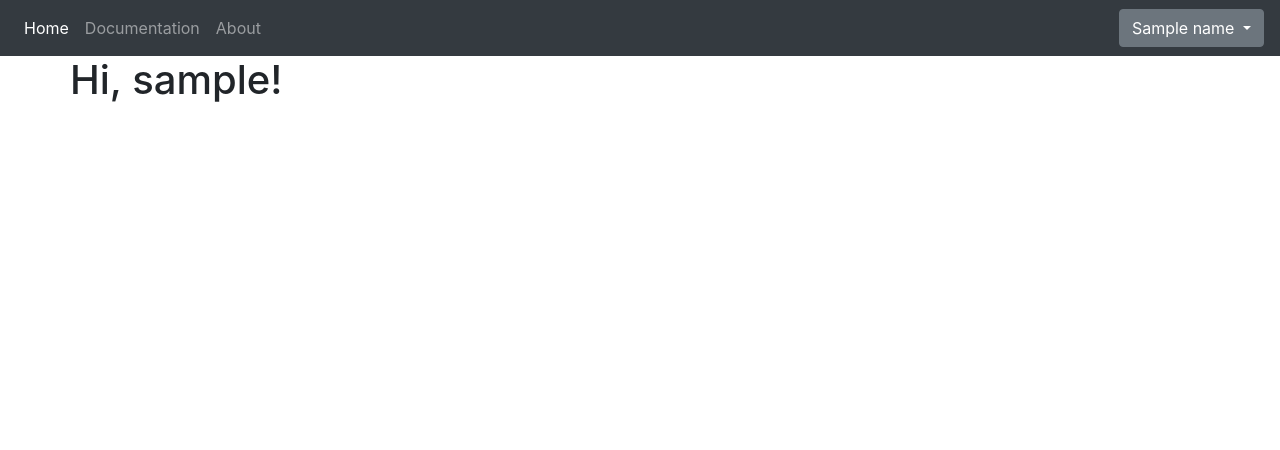
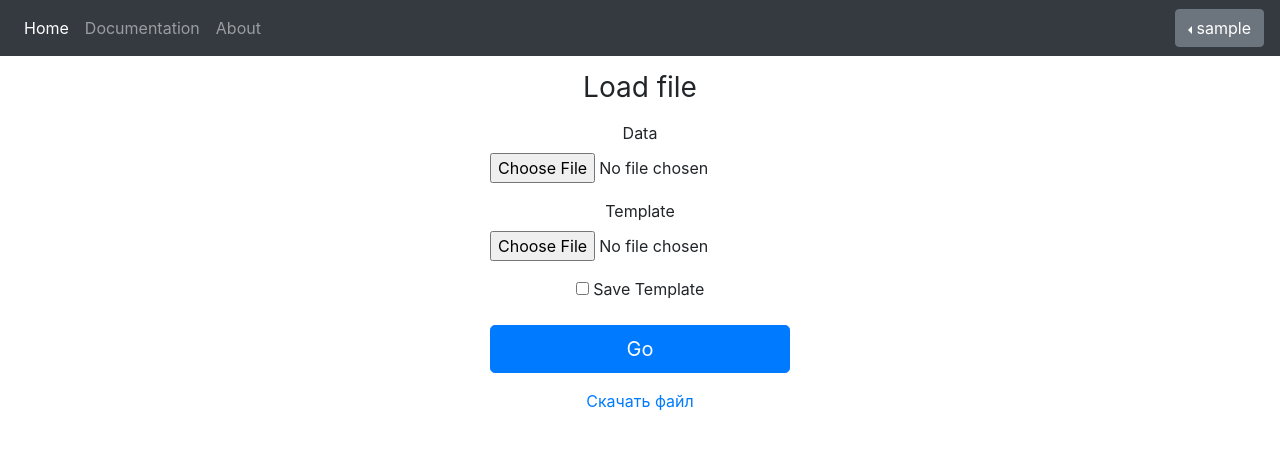
Before and after one commit to oizovita/Flask, a Flask app: template templates/user.html in a window 1280 px wide. Shown: the top 450 px of the page. Run offline with Flask 2, Linux system fonts and the light colour scheme; a user stored in the database is signed in; tables that the repository leaves empty hold one stand-in row (values such as "Sample post"); the template is opened without the code that fills it: values that come from a table or form of the project are taken from there, most other values are stand-ins (such as "Sample title", 1, 10 or a date in 2020); some libraries are stand-ins or nearby versions.

Commit message:
added the ability to load data and patterns. implemented downloading archive files

```diff
--- a/app.py
+++ b/app.py
@@ -4,6 +4,7 @@ from flask_openid import OpenID
 from config import Configuration
 from flask_login import LoginManager
 from flask_sqlalchemy import SQLAlchemy
+
 
 app = Flask(__name__)
 app.config.from_object(Configuration)
@@ -14,4 +15,4 @@ login = LoginManager(app)
 login.init_app(app)
 login.login_view = 'login'
 
-oid = OpenID(app, os.path.join(Configuration.basedir, 'tmp'))
+oid = OpenID(app, os.path.join(Configuration.BASEDIR, 'tmp'))
--- a/forms.py
+++ b/forms.py
@@ -1,8 +1,8 @@
 from models import Users
 from flask_wtf import FlaskForm
-from wtforms import StringField, PasswordField, BooleanField, SubmitField
+from wtforms import StringField, PasswordField, BooleanField
 from wtforms.validators import DataRequired, EqualTo, Email, ValidationError
-
+from flask_wtf.file import FileRequired, FileField
 
 class LoginForm(FlaskForm):
     login = StringField('Username', validators=[DataRequired()])
@@ -26,3 +26,8 @@ class RegistrationForm(FlaskForm):
         user = Users.query.filter_by(email=email.data).first()
         if user is not None:
             raise ValidationError('Please use a different email address.')
+
+class TemplateForm(FlaskForm):
+    data = FileField('Data', validators=[FileRequired()])
+    template = FileField('Template', validators=[FileRequired()])
+    save_tmp = BooleanField('Save Template', default=False)
--- a/main.py
+++ b/main.py
@@ -1,5 +1,6 @@
 import view
 from app import app
 
+
 if __name__ == ('__main__'):
     app.run()
--- a/templates/login.html
+++ b/templates/login.html
@@ -12,7 +12,7 @@ Login
     {{ form.hidden_tag() }}
     <img class="mb-4" src="../static/icons.png" alt="" width="72" height="72">
     <h1 class="h3 mb-3 font-weight-normal">Please sign in</h1>
-    <p>
+    <p >
         {{ form.login.label }}<br>
         {{ form.login(size=32) }}
     </p>
@@ -23,6 +23,7 @@ Login
     <p>{{ form.remember_me() }} {{ form.remember_me.label }}</p>
     <button class="btn btn-lg btn-primary btn-block" type="submit">Sign in</button>
     <p style="color:red">{{message}}</p>
+
 </form>
 {% endblock %}
 
--- a/templates/user.html
+++ b/templates/user.html
@@ -1,20 +1,51 @@
-{% extends 'base.html' %}
+<!doctype html>
+<html lang="en">
+<head>
+    <!-- Required meta tags -->
+    <meta charset="utf-8">
+    <meta name="viewport" content="width=device-width, initial-scale=1, shrink-to-fit=no">
 
-{%  block title %}
-Home
-{% endblock %}
+    <!-- Bootstrap CSS -->
+    <link rel="stylesheet" href="https://stackpath.bootstrapcdn.com/bootstrap/4.1.3/css/bootstrap.min.css"
+          integrity="sha384-MCw98/SFnGE8fJT3GXwEOngsV7Zt27NXFoaoApmYm81iuXoPkFOJwJ8ERdknLPMO" crossorigin="anonymous">
+    <!-- Bootstrap core CSS -->
+    <link href="../static/bootstrap.css" rel="stylesheet">
 
-{%  block content_title %}
-Home
-{% endblock %}
+    <!-- Custom styles for this template -->
+    <link href="../static/signin.css" rel="stylesheet">
+    <title>
+        {% block title %}
 
-{%  block user %}
-<ul class="navbar-nav mr-auto">
-    <li class="nav-item">
-        <div class="dropdown">
+        {%endblock %}
+    </title>
+</head>
+
+<body>
+<nav class="navbar navbar-expand-lg navbar-dark bg-dark sticky-top">
+    <button class="navbar-toggler" type="button" data-toggle="collapse" data-target="#navbarSupportedContent"
+            aria-controls="navbarSupportedContent" aria-expanded="false" aria-label="Toggle navigation">
+        <span class="navbar-toggler-icon"></span>
+    </button>
+
+    <div class="collapse navbar-collapse" id="navbarSupportedContent">
+        <ul class="navbar-nav mr-auto">
+            <li class="nav-item active">
+                <a href="{{url_for('user', login=current_user.login)}}" class="nav-link">Home</a>
+            </li>
+            <li class="nav-item">
+                <a href="#" class="nav-link">Documentation</a>
+            </li>
+            <li class="nav-item">
+                <a href="#" class="nav-link">About</a>
+            </li>
+        </ul>
+
+
+    </div>
+    <form class="form-inline my-lg-0">
+        <div class=" btn-group dropleft">
             <button class="btn btn-secondary dropdown-toggle" type="button" id="dropdownMenuButton"
-                    data-toggle="dropdown" aria-haspopup="true" aria-expanded="false">
-                {{name}}
+                    data-toggle="dropdown" aria-haspopup="true" aria-expanded="false">{{user.login}}
             </button>
             <div class="dropdown-menu" aria-labelledby="dropdownMenuButton">
                 <a class="dropdown-item" href="#">Templates</a>
@@ -22,10 +53,47 @@ Home
                 <a class="dropdown-item" href="{{url_for('logout')}}">Exit</a>
             </div>
         </div>
-    </li>
-</ul>
-{%endblock %}
 
-{%  block content %}
-<h1>Hi, {{ current_user.login }}!</h1>
-{% endblock %}
+    </form>
+
+</nav>
+
+<div class="container">
+    <div class="row">
+
+        <form class="form-signin text-center" action="{{url_for('user', login=current_user.login)}}" method="POST"
+              novalidate enctype=multipart/form-data>
+            {{ form.hidden_tag() }}
+
+            <h1 class="h3 mb-3 font-weight-normal">Load file</h1>
+            <p>
+                {{ form.data.label }}<br>
+                {{ form.data(size=14) }}
+            </p>
+            <p>
+                {{ form.template.label }}<br>
+                {{ form.template() }}
+            </p>
+            <p>{{ form.save_tmp() }} {{ form.save_tmp.label }}</p>
+            <button onclick="myfunction()" class="btn btn-lg btn-primary btn-block" type="submit">Go</button>
+            <p style="color:red">{{message}}</p>
+            <a href="{{url_for('uploads', login=current_user.login)}}" download>Скачать файл</a>
+        </form>
+
+    </div>
+</div>
+
+
+<!-- Optional JavaScript -->
+<!-- jQuery first, then Popper.js, then Bootstrap JS -->
+<script src="https://code.jquery.com/jquery-3.3.1.slim.min.js"
+        integrity="sha384-q8i/X+965DzO0rT7abK41JStQIAqVgRVzpbzo5smXKp4YfRvH+8abtTE1Pi6jizo"
+        crossorigin="anonymous"></script>
+<script src="https://cdnjs.cloudflare.com/ajax/libs/popper.js/1.14.3/umd/popper.min.js"
+        integrity="sha384-ZMP7rVo3mIykV+2+9J3UJ46jBk0WLaUAdn689aCwoqbBJiSnjAK/l8WvCWPIPm49"
+        crossorigin="anonymous"></script>
+<script src="https://stackpath.bootstrapcdn.com/bootstrap/4.1.3/js/bootstrap.min.js"
+        integrity="sha384-ChfqqxuZUCnJSK3+MXmPNIyE6ZbWh2IMqE241rYiqJxyMiZ6OW/JmZQ5stwEULTy"
+        crossorigin="anonymous"></script>
+</body>
+</html>
--- a/view.py
+++ b/view.py
@@ -1,24 +1,34 @@
 import models
-from models import Users
+from models import Users, Template
 from werkzeug.urls import url_parse
 from app import app, db, oid, login
-from forms import LoginForm, RegistrationForm
+from forms import LoginForm, RegistrationForm, TemplateForm
 from flask_login import current_user, login_user, login_required, logout_user
-from flask import render_template, session, g, flash, request, redirect, url_for
+from flask import render_template, session, g, flash, request, redirect, url_for, send_file
+from werkzeug.utils import secure_filename
+
+from dolly import *
+from xlrd import open_workbook
+import zipfile
+import shutil
+
+ALLOWED_EXTENSIONS = set(['doc', 'docx', 'html', 'xlsx'])
+
 
 @app.route('/')
 def index():
+    return render_template('index.html')
 
-    return render_template('index.html')
 
 @app.before_request
 def before_request():
     g.user = current_user
 
+
 @app.route('/login', methods=['GET', 'POST'])
 def login():
     if current_user.is_authenticated:
-        return redirect(url_for('user'))
+        return redirect(url_for('user', login=current_user.login))
     form = LoginForm()
     if form.validate_on_submit():
         user = Users.query.filter_by(login=form.login.data).first()
@@ -27,7 +37,7 @@ def login():
         login_user(user, remember=form.remember_me.data)
         next_page = request.args.get('next')
         if not next_page or url_parse(next_page).netloc != '':
-            next_page = url_for('user')
+            next_page = url_for('user', login=current_user.login)
         return redirect(next_page)
     return render_template('login.html', form=form)
 
@@ -40,7 +50,6 @@ def logout():
 
 @app.route('/registration', methods=['POST', 'GET'])
 def registration():
-
     if current_user.is_authenticated:
         return redirect(url_for('index'))
     form = RegistrationForm()
@@ -53,7 +62,82 @@ def registration():
         return redirect(url_for('login'))
     return render_template('registration.html', form=form)
 
-@app.route('/user')
+
+def allowed_file(filename):
+    return '.' in filename and \
+           filename.rsplit('.', 1)[1] in ALLOWED_EXTENSIONS
+
+
+def load_file(data, template, user, save):
+    create_folder(app.config['UPLOAD_DATA'] + str(user.id))
+    create_folder(app.config['UPLOAD_TEMPLATE'] + str(user.id))
+    if data and allowed_file(data.filename) and template and allowed_file(template.filename):
+        filename = secure_filename(data.filename)
+        data.save(os.path.join(app.config['UPLOAD_DATA'] + str(user.id), filename))
+        template_name = secure_filename(template.filename)
+        template.save(os.path.join(app.config['UPLOAD_TEMPLATE'] + str(user.id), template_name))
+
+        tmp = Template(user_id=user.id, data=filename, template=template_name)
+        db.session.add(tmp)
+        db.session.commit()
+
+        return True
+
+
+def create_templates(template, user):
+    template_db = Template.query.filter_by(user_id=user.id, template=template.filename).first()
+    book = open_workbook(
+        app.config['UPLOAD_DATA'] + str(template_db.user_id) + '/' + str(template_db.data),
+        on_demand=True)
+    sheet = book.sheet_by_name(book.sheet_names()[0])
+    create_folder(app.config['BASEDIR'] + '/tmp_' + str(template_db.user_id))
+
+    if template_db.template[-4:] == FILE_HTML:
+        create_pdf_from_html_template(sheet, app.config['UPLOAD_TEMPLATE'] + str(template_db.user_id) + '/' +
+                                      str(template_db.template),
+                                      app.config['BASEDIR'] + '/tmp_' + str(template_db.user_id))
+    elif template_db.template[-4:] == FILE_DOCX:
+        substitution_into_a_template(sheet, app.config['UPLOAD_TEMPLATE'] + str(template_db.user_id) +
+                                     '/' + str(template_db.template),
+                                     app.config['BASEDIR'] + '/tmp_' + str(template_db.user_id))
+
+
+def create_zip(user):
+    z = zipfile.ZipFile(str(user.id) + '.zip', 'w')
+    for root, dirs, files in os.walk('tmp_' + str(user.id)):
+        for file in files:
+            z.write(os.path.join(root, file))
+
+    z.close()
+    shutil.rmtree('tmp_' + str(user.id), ignore_errors=True)
+
+
+@app.route('/user/<login>', methods=['POST', 'GET'])
 @login_required
-def user():
-    return render_template('user.html')
+def user(login):
+    user = Users.query.filter_by(login=login).first()
+
+    form = TemplateForm()
+
+    if user == None:
+        flash('User ' + login + ' not found.')
+        return redirect(url_for('index'))
+
+    if request.method == 'POST':
+        data = form.data.data
+        template = form.template.data
+        save = form.save_tmp.data
+        if load_file(data, template, user, save):
+            create_templates(template, user)
+        else:
+            return render_template('user.html', form=form, user=user, message="Invalid file type")
+
+        create_zip(user)
+
+    return render_template('user.html', form=form, user=user)
+
+
+@app.route('/uploads/<login>')
+def uploads(login):
+    user = Users.query.filter_by(login=login).first()
+    return send_file(app.config['BASEDIR'] + '/' + str(user.id) + '.zip', as_attachment=True)
```
Also changed, not shown: config.py (+7 -3 lines), dolly.py (added, +107 -0 lines), models.py (+10 -1 lines), update_db.py (+7 -0 lines), 1 other file.
